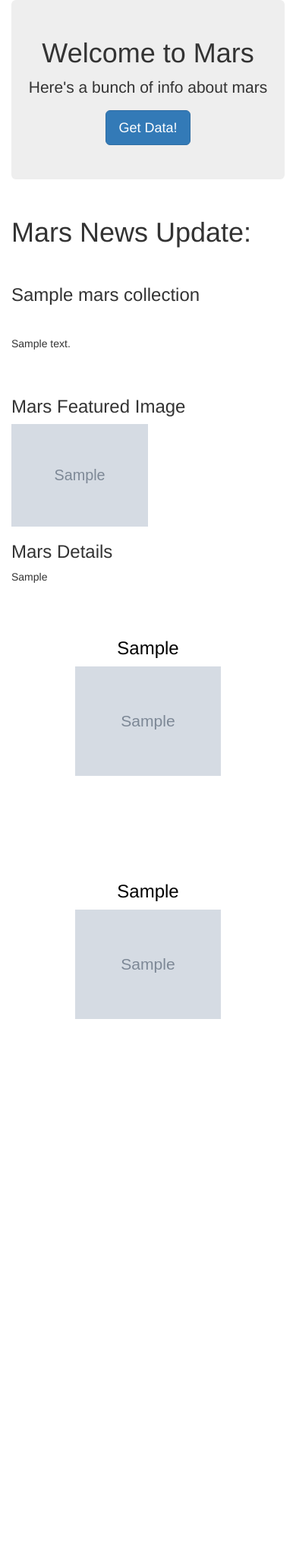
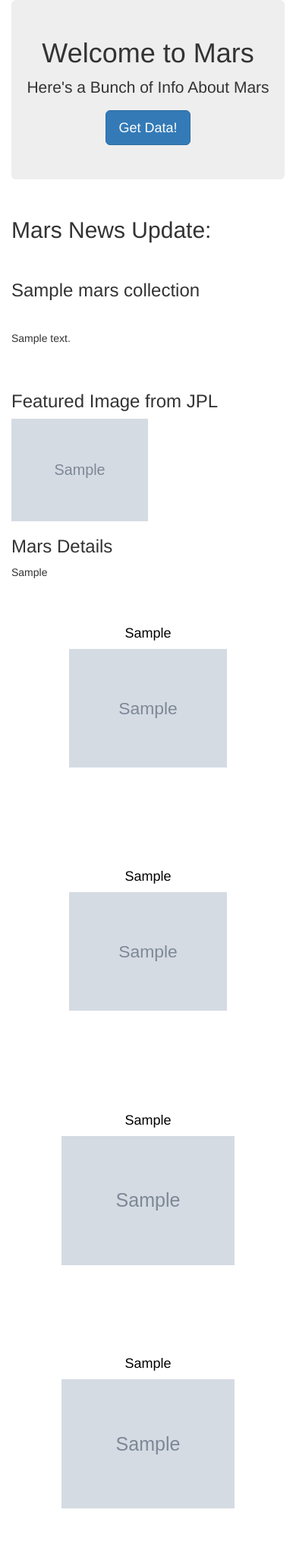
Before and after one commit to j2browns/web-scraping-challenge, a Flask app: page / in a window 390 px wide. Shown: the whole page at 76% size. Before the commit the page ends 1341 px from the top, so only its background shows below. Run offline with Flask 2, Linux system fonts and the light colour scheme; grey boxes marked "Sample" are stand-in pictures; a database or web service that is not in the repository returns one stand-in record (values such as "Sample title"); some libraries are stand-ins or nearby versions.

Commit message:
pictures showing ok and table good, trying to add background image to jumbotron

```diff
--- a/Templates/index.html
+++ b/Templates/index.html
@@ -12,14 +12,15 @@
 
 <body>
   <div class="container-fluid">
-    <div class="jumbotron text-center">
+
+    <div class="jumbotron text-center" style ="background-image: linear-gradient(to bottom  rgba(255,255,255,0.6) 0%,rgba(255,255,255,0.9) 100%), url('/mars_attacks_banner.jpg')">
       <h1>Welcome to Mars</h1>
-      <p>Here's a bunch of info about mars</p>
+      <p>Here's a Bunch of Info About Mars</p>
       <p><a class="btn btn-primary btn-lg" href="/scrape" role="button">Get Data!</a></p>
     </div>
     <div class="row">
       <div class="col-md-12">
-        <h1> Mars News Update: </h1>
+        <h2> Mars News Update: </h2>
         <p><br></p>
         <h3>{{ mars.Title}}</h3>
         <p><br></p>
@@ -30,12 +31,12 @@
 
     <div class="row">
       <div class="col-xs-12 col-sm-12 col-md-6">
-        <h3>Mars Featured Image</h3>
+        <h3>Featured Image from JPL</h3>
         <img src=" {{mars.Featured_Image}}" alt="mars image" class = "img-fluid" alt = "Responsive image" style="width: 50%">
       </div>
       <div class="col-xs-12 col-sm-12 col-md-4">
         <h3>Mars Details</h3>
-        {{mars.Mars_Table}}
+        {{(mars.Mars_Table) | safe}}
       </div>
     </div>
     <div class="row">
@@ -45,16 +46,33 @@
     <div class="row">
       <div class="col-xs-12 col-sm-12 col-md-6">
         <div class = "box_comb_a">
-          <h3>{{ mars.Hemi_0 }}</h3>
-          <img src = "{{ mars.Hemi_0_Img}}" alt = "mars hemisphere" class = "img-fluid" alt = "Responsive image" style="width: 60%">
+          <h4>{{ mars.Hemi_0 }}</h4>
+          <img src = "{{ mars.Hemi_0_Img}}" alt = "mars hemisphere" class = "img-fluid" alt = "Responsive image" style="width: 65%">
         </div>
       </div>
       <div class="col-xs-12 col-sm-12 col-md-6">
         <div class = "box_comb_a">
-          <h3>{{ mars.Hemi_1 }}</h3>
-          <img src = "{{mars.Hemi_1_Img}}" alt = "mars hemisphere" class = "img-fluid" alt = "Responsive image" style = "width: 60%">
+          <h4>{{ mars.Hemi_1 }}</h4>
+          <img src = "{{mars.Hemi_1_Img}}" alt = "mars hemisphere" class = "img-fluid" alt = "Responsive image" style = "width: 65%">
         </div>
       </div>
+      <div class="row">
+        <div class="col-xs-6 col-sm-4 col-md-2">
+        </div>
+      </div>
+      <div class="row">
+        <div class="col-xs-12 col-sm-12 col-md-6">
+          <div class = "box_comb_a">
+            <h4>{{ mars.Hemi_2 }}</h4>
+            <img src = "{{ mars.Hemi_2_Img}}" alt = "mars hemisphere" class = "img-fluid" alt = "Responsive image" style="width: 65%">
+          </div>
+        </div>
+        <div class="col-xs-12 col-sm-12 col-md-6">
+          <div class = "box_comb_a">
+            <h4>{{ mars.Hemi_3 }}</h4>
+            <img src = "{{mars.Hemi_3_Img}}" alt = "mars hemisphere" class = "img-fluid" alt = "Responsive image" style = "width: 65%">
+          </div>
+        </div>
     </div>
 
     </div>
```
Also changed, not shown: scrape_mars.py (+10 -10 lines), Templates/mars_attacks.jpg (added), Templates/mars_attacks_banner.jpg (added), 1 other file.
